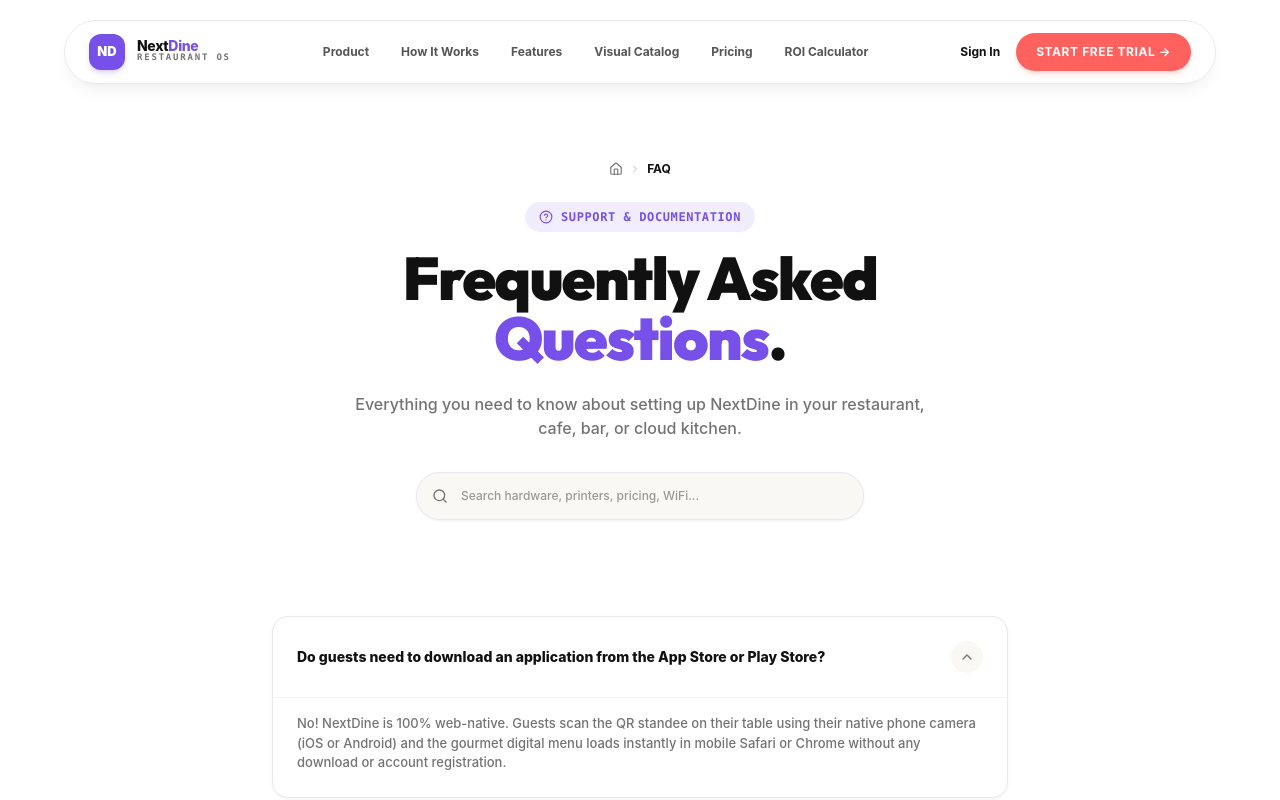
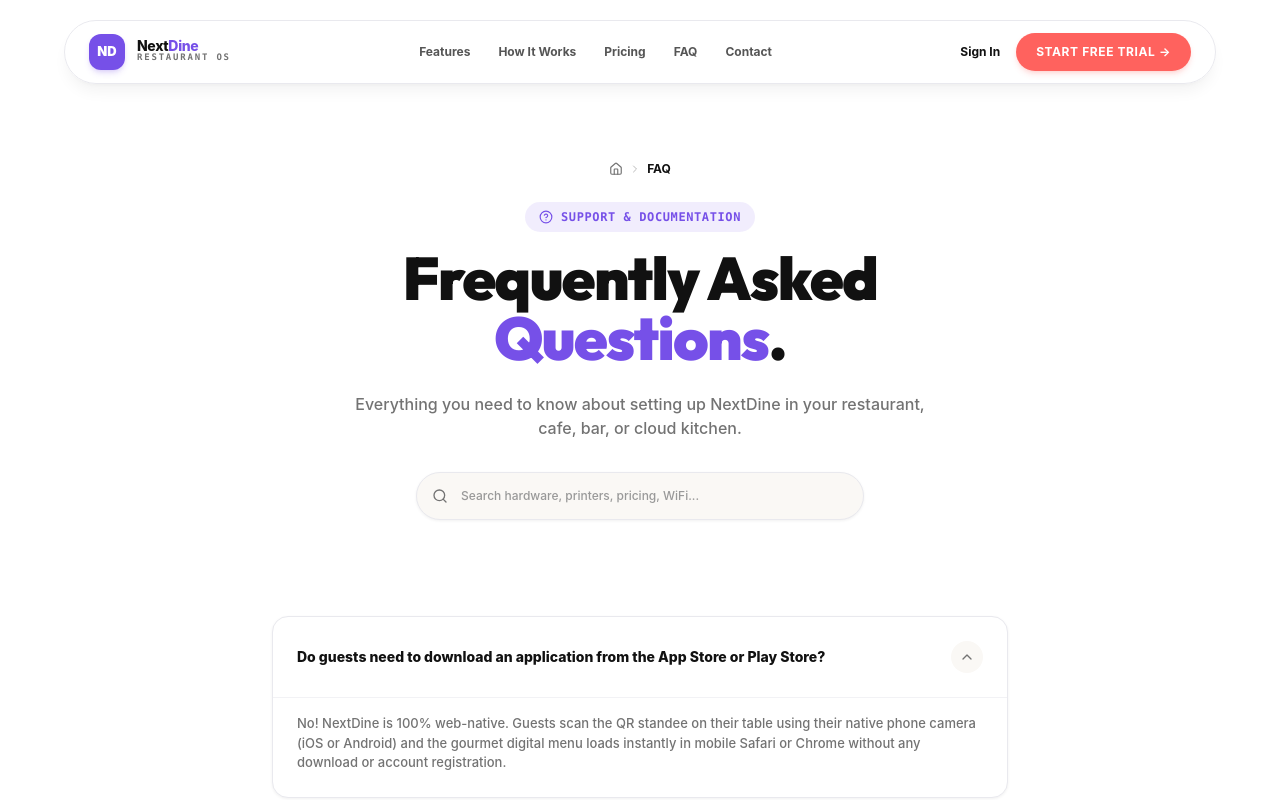
Before and after one commit to AdityaWagh06/NexDine, a React (Vite) app: page /faq in a window 1280 px wide. Shown: the top 800 px of the page. Built offline with nearby package versions, Linux system fonts and the light colour scheme.

Commit message:
feat(navigation): harmonize internal linking architecture and eliminate placeholder content

```diff
--- a/src/components/landing/FloatingNavbar.tsx
+++ b/src/components/landing/FloatingNavbar.tsx
@@ -46,13 +46,12 @@ export const FloatingNavbar: React.FC<FloatingNavbarProps> = ({
           </Link>
 
           {/* Center Navigation Links */}
-          <nav className="hidden md:flex items-center space-x-8 text-xs font-bold text-[#555555]">
-            <a href="#hero-section" className="hover:text-[#7650E8] transition-colors">Product</a>
-            <a href="#how-it-works" className="hover:text-[#7650E8] transition-colors">How It Works</a>
-            <a href="#features-grid" className="hover:text-[#7650E8] transition-colors">Features</a>
-            <a href="#menu-catalog-section" className="hover:text-[#7650E8] transition-colors">Visual Catalog</a>
-            <a href="#pricing-section" className="hover:text-[#7650E8] transition-colors">Pricing</a>
-            <a href="#roi-calculator" className="hover:text-[#7650E8] transition-colors">ROI Calculator</a>
+          <nav className="hidden md:flex items-center space-x-7 text-xs font-bold text-[#555555]">
+            <Link to="/features" className="hover:text-[#7650E8] transition-colors">Features</Link>
+            <Link to="/how-it-works" className="hover:text-[#7650E8] transition-colors">How It Works</Link>
+            <Link to="/pricing" className="hover:text-[#7650E8] transition-colors">Pricing</Link>
+            <Link to="/faq" className="hover:text-[#7650E8] transition-colors">FAQ</Link>
+            <Link to="/contact" className="hover:text-[#7650E8] transition-colors">Contact</Link>
           </nav>
 
           {/* Right CTAs */}
@@ -103,12 +102,11 @@ export const FloatingNavbar: React.FC<FloatingNavbarProps> = ({
               transition={{ duration: 0.25, ease: EASE_OUT_CUBIC }}
               className="fixed top-24 inset-x-4 max-w-md mx-auto bg-white border border-[#E9E9EE] rounded-3xl p-6 shadow-2xl z-50 space-y-4 text-xs uppercase font-extrabold tracking-wider text-[#111111]"
             >
-              <a href="#hero-section" className="block hover:text-[#7650E8]" onClick={() => setMobileMenuOpen(false)}>Product</a>
-              <a href="#how-it-works" className="block hover:text-[#7650E8]" onClick={() => setMobileMenuOpen(false)}>How It Works</a>
-              <a href="#features-grid" className="block hover:text-[#7650E8]" onClick={() => setMobileMenuOpen(false)}>Features</a>
-              <a href="#menu-catalog-section" className="block hover:text-[#7650E8]" onClick={() => setMobileMenuOpen(false)}>Visual Catalog</a>
-              <a href="#pricing-section" className="block hover:text-[#7650E8]" onClick={() => setMobileMenuOpen(false)}>Pricing</a>
-              <a href="#roi-calculator" className="block hover:text-[#7650E8]" onClick={() => setMobileMenuOpen(false)}>ROI Calculator</a>
+              <Link to="/features" className="block hover:text-[#7650E8]" onClick={() => setMobileMenuOpen(false)}>Features</Link>
+              <Link to="/how-it-works" className="block hover:text-[#7650E8]" onClick={() => setMobileMenuOpen(false)}>How It Works</Link>
+              <Link to="/pricing" className="block hover:text-[#7650E8]" onClick={() => setMobileMenuOpen(false)}>Pricing</Link>
+              <Link to="/faq" className="block hover:text-[#7650E8]" onClick={() => setMobileMenuOpen(false)}>FAQ & Help</Link>
+              <Link to="/contact" className="block hover:text-[#7650E8]" onClick={() => setMobileMenuOpen(false)}>Contact Sales</Link>
               <div className="pt-2 flex flex-col gap-2">
                 <Link to="/login" onClick={() => setMobileMenuOpen(false)} className="w-full text-center py-2.5 rounded-full bg-[#F8F8FA] border border-[#E9E9EE] text-[#111111] font-bold">
                   Sign In
--- a/src/components/landing/LandingFooter.tsx
+++ b/src/components/landing/LandingFooter.tsx
@@ -47,10 +47,10 @@ export const LandingFooter: React.FC = () => {
           {/* Product Column */}
           <motion.div variants={columnVariants} className="space-y-3 font-semibold text-[#555555]">
             <p className="font-black text-[#111111] uppercase tracking-wider text-[11px] font-mono">Product</p>
-            <p><a href="#hero-section" className="hover:text-[#7650E8] transition-colors">QR Table Ordering</a></p>
-            <p><a href="#menu-catalog-section" className="hover:text-[#7650E8] transition-colors">Digital Visual Menu</a></p>
-            <p><a href="#features-grid" className="hover:text-[#7650E8] transition-colors">Kitchen Display (KDS)</a></p>
-            <p><a href="#pricing-section" className="hover:text-[#7650E8] transition-colors">Pricing & Trial</a></p>
+            <p><Link to="/how-it-works" className="hover:text-[#7650E8] transition-colors">QR Table Ordering</Link></p>
+            <p><Link to="/features" className="hover:text-[#7650E8] transition-colors">Digital Visual Menu</Link></p>
+            <p><Link to="/features" className="hover:text-[#7650E8] transition-colors">Kitchen Display (KDS)</Link></p>
+            <p><Link to="/pricing" className="hover:text-[#7650E8] transition-colors">Pricing & Trial</Link></p>
           </motion.div>
 
           {/* Platform Column */}
@@ -58,16 +58,17 @@ export const LandingFooter: React.FC = () => {
             <p className="font-black text-[#111111] uppercase tracking-wider text-[11px] font-mono">Platform</p>
             <p><Link to="/login" className="hover:text-[#7650E8] transition-colors">Owner Portal</Link></p>
             <p><Link to="/admin/login" className="hover:text-[#7650E8] transition-colors">Admin Dashboard</Link></p>
-            <p><Link to="/customer/menu" className="hover:text-[#7650E8] transition-colors">Customer Demo Menu</Link></p>
-            <p><a href="#roi-calculator" className="hover:text-[#7650E8] transition-colors">ROI Calculator</a></p>
+            <p><Link to="/menu/pizza-palace" className="hover:text-[#7650E8] transition-colors">Customer Demo Menu</Link></p>
+            <p><Link to="/pricing#roi-calculator" className="hover:text-[#7650E8] transition-colors">ROI Calculator</Link></p>
           </motion.div>
 
           {/* Business Column */}
           <motion.div variants={columnVariants} className="space-y-3 font-semibold text-[#555555]">
             <p className="font-black text-[#111111] uppercase tracking-wider text-[11px] font-mono">Business</p>
             <p><Link to="/register" className="hover:text-[#7650E8] transition-colors">Register Outlet</Link></p>
-            <p><a href="#how-it-works" className="hover:text-[#7650E8] transition-colors">Live Operational Demo</a></p>
-            <p><a href="#faq" className="hover:text-[#7650E8] transition-colors">FAQ & Support</a></p>
+            <p><Link to="/how-it-works" className="hover:text-[#7650E8] transition-colors">Live Operational Demo</Link></p>
+            <p><Link to="/faq" className="hover:text-[#7650E8] transition-colors">FAQ & Support</Link></p>
+            <p><Link to="/contact" className="hover:text-[#7650E8] transition-colors">Contact Sales</Link></p>
           </motion.div>
         </motion.div>
 
--- a/src/pages/public/LoginPage.tsx
+++ b/src/pages/public/LoginPage.tsx
@@ -44,8 +44,9 @@ const LoginPage: React.FC = () => {
       // Master Demo Restaurant Owner Bypass
       if (
         (cleanEmail === "demorestaurant@gmail.com" && cleanPassword === "ATVSW679") ||
-        (cleanEmail === "owner@example.com" && cleanPassword === "password123") ||
-        (cleanEmail === "demo@nextdine.com" && cleanPassword === "demopass")
+        (cleanEmail === "demo.owner@nextdine.in" && cleanPassword === "password123") ||
+        (cleanEmail === "demo@nextdine.in" && cleanPassword === "demopass") ||
+        (cleanEmail === "owner@example.com" && cleanPassword === "password123")
       ) {
         localStorage.setItem(
           "user",
@@ -341,7 +342,7 @@ const LoginPage: React.FC = () => {
               type="email"
               value={formData.email}
               onChange={handleChange}
-              placeholder="owner@restaurant.com"
+              placeholder="owner@nextdine.in"
               icon={<Mail className="w-5 h-5 text-slate-400" />}
               required
               autoComplete="email"
--- a/src/pages/public/RegisterPage.tsx
+++ b/src/pages/public/RegisterPage.tsx
@@ -221,7 +221,7 @@ const RegisterPage: React.FC = () => {
       restaurant_name: "The Grand Amber Bistro",
       owner_name: "Aditya Wagh",
       phone: "9876543210",
-      email: "aditya.bistro@nexdine.io",
+      email: "aditya.bistro@nextdine.in",
       city: "Mumbai",
       address: "102 Marine Drive, Nariman Point",
       restaurant_type: "Fine Dining",
@@ -362,7 +362,7 @@ const RegisterPage: React.FC = () => {
                     value={formData.email}
                     onChange={handleChange}
                     error={errors.email}
-                    placeholder="owner@restaurant.com"
+                    placeholder="owner@nextdine.in"
                     required
                   />
                 </div>
```
